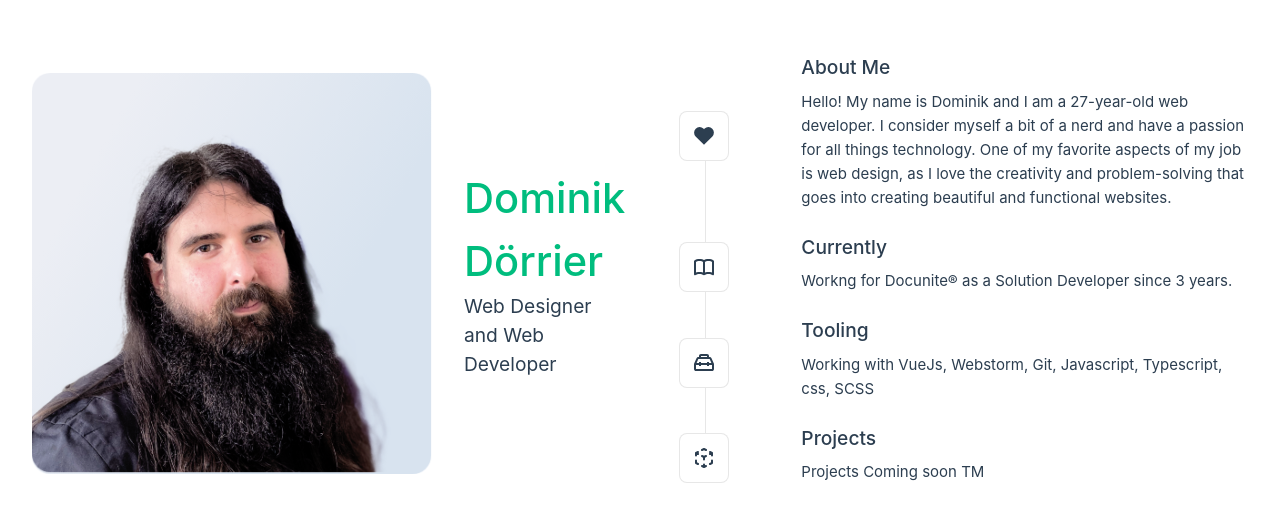
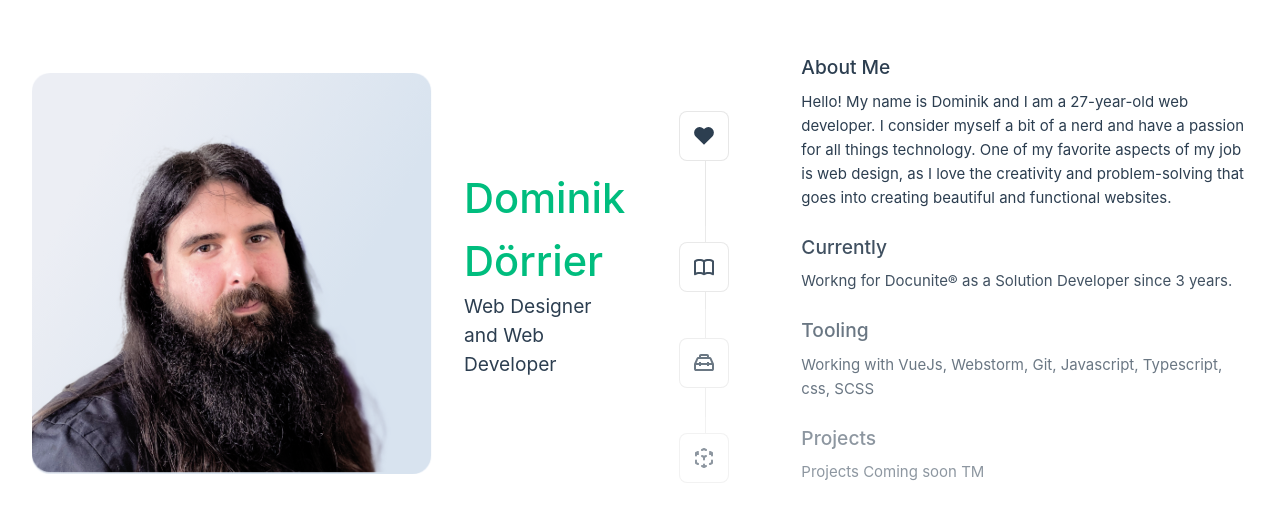
Before and after one commit to Tzyber/aboutme, a Vue app: page / in a window 1280 px wide. Shown: the part 127-646 px from the top of the page. Built offline with nearby package versions, Linux system fonts and the light colour scheme.

Commit message:
added fade animation

```diff
--- a/index.html
+++ b/index.html
@@ -4,7 +4,7 @@
     <meta charset="UTF-8">
     <link rel="icon" href="/favicon.ico">
     <meta name="viewport" content="width=device-width, initial-scale=1.0">
-    <title>Vite App</title>
+    <title>About me</title>
   </head>
   <body>
     <div id="app"></div>
--- a/package.json
+++ b/package.json
@@ -12,6 +12,9 @@
   },
   "devDependencies": {
     "@vitejs/plugin-vue": "^4.2.3",
+    "node-sass": "^9.0.0",
+    "sass": "^1.62.1",
+    "sass-loader": "^13.3.0",
     "vite": "^4.3.5"
   }
 }
--- a/src/App.vue
+++ b/src/App.vue
@@ -1,6 +1,8 @@
 <script setup>
-import HelloWorld from './components/HelloWorld.vue'
+
 import TheWelcome from './components/TheWelcome.vue'
+
+import AboutMe from "@/components/About-me.vue";
 </script>
 
 <template>
@@ -8,7 +10,7 @@ import TheWelcome from './components/TheWelcome.vue'
     <img alt="Vue logo" class="logo" src="./assets/me.png" width="400" height="401" />
 
     <div class="wrapper">
-      <HelloWorld msg="Dominik Dörrier" />
+      <about-me msg="Dominik Dörrier" />
     </div>
   </header>
 
--- a/src/components/TheWelcome.vue
+++ b/src/components/TheWelcome.vue
@@ -9,7 +9,7 @@ import SupportIcon from './icons/IconSupport.vue'
 
 <template>
 
-  <WelcomeItem>
+  <WelcomeItem class="item1">
     <template #icon>
       <SupportIcon />
     </template>
@@ -17,7 +17,7 @@ import SupportIcon from './icons/IconSupport.vue'
 
     Hello! My name is Dominik  and I am a 27-year-old web developer. I consider myself a bit of a nerd and have a passion for all things technology. One of my favorite aspects of my job is web design, as I love the creativity and problem-solving that goes into creating beautiful and functional websites.
   </WelcomeItem>
-  <WelcomeItem>
+  <WelcomeItem class="item2">
     <template #icon>
       <DocumentationIcon />
     </template>
@@ -25,7 +25,7 @@ import SupportIcon from './icons/IconSupport.vue'
      Workng for Docunite® as a Solution Developer since  3 years.
   </WelcomeItem>
 
-  <WelcomeItem>
+  <WelcomeItem class="item3">
     <template #icon>
       <ToolingIcon />
     </template>
@@ -35,7 +35,7 @@ import SupportIcon from './icons/IconSupport.vue'
 
   </WelcomeItem>
 
-  <WelcomeItem>
+  <WelcomeItem class="item4">
     <template #icon>
       <EcosystemIcon />
     </template>
@@ -46,3 +46,35 @@ import SupportIcon from './icons/IconSupport.vue'
 
 
 </template>
+
+<style scoped lang="scss">
+.item1 {
+  animation: item1 4s;
+}
+@keyframes item1 {
+  0% { opacity: 0; }
+  100% { opacity: 1; }
+}
+
+.item2 {
+  animation: item2 8s;
+}
+@keyframes item2 {
+  0% { opacity: 0; }
+  100% { opacity: 1; }
+}
+.item3 {
+  animation: item3 12s;
+}
+@keyframes item3 {
+  0% { opacity: 0; }
+  100% { opacity: 1; }
+}
+.item4 {
+  animation: item4 16s;
+}
+@keyframes item4 {
+  0% { opacity: 0; }
+  100% { opacity: 1; }
+}
+</style>
```
Also changed, not shown: src/components/About-me.vue (renamed from src/components/HelloWorld.vue), 1 other file (tests, documents, lock files or other folders).
